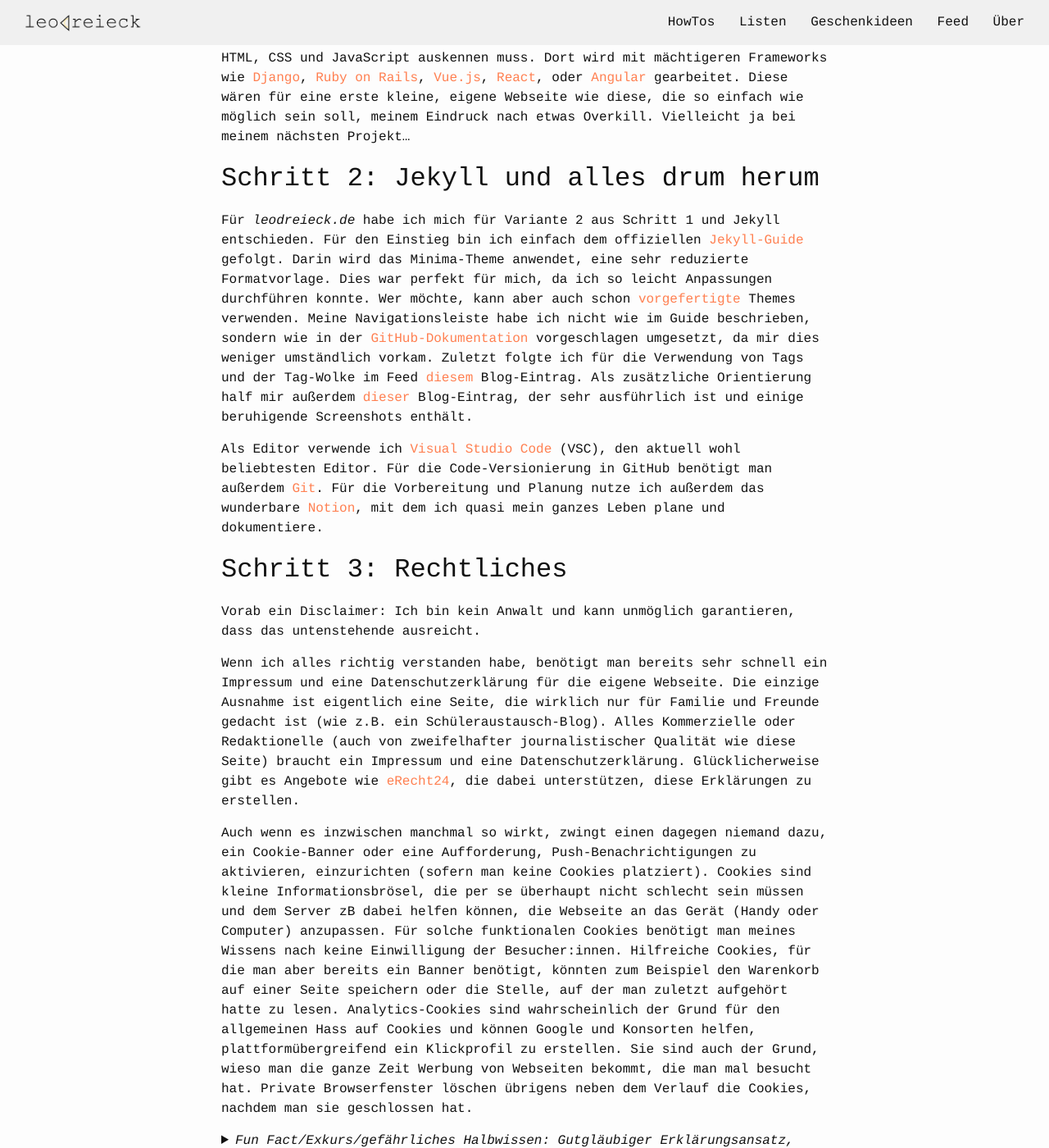
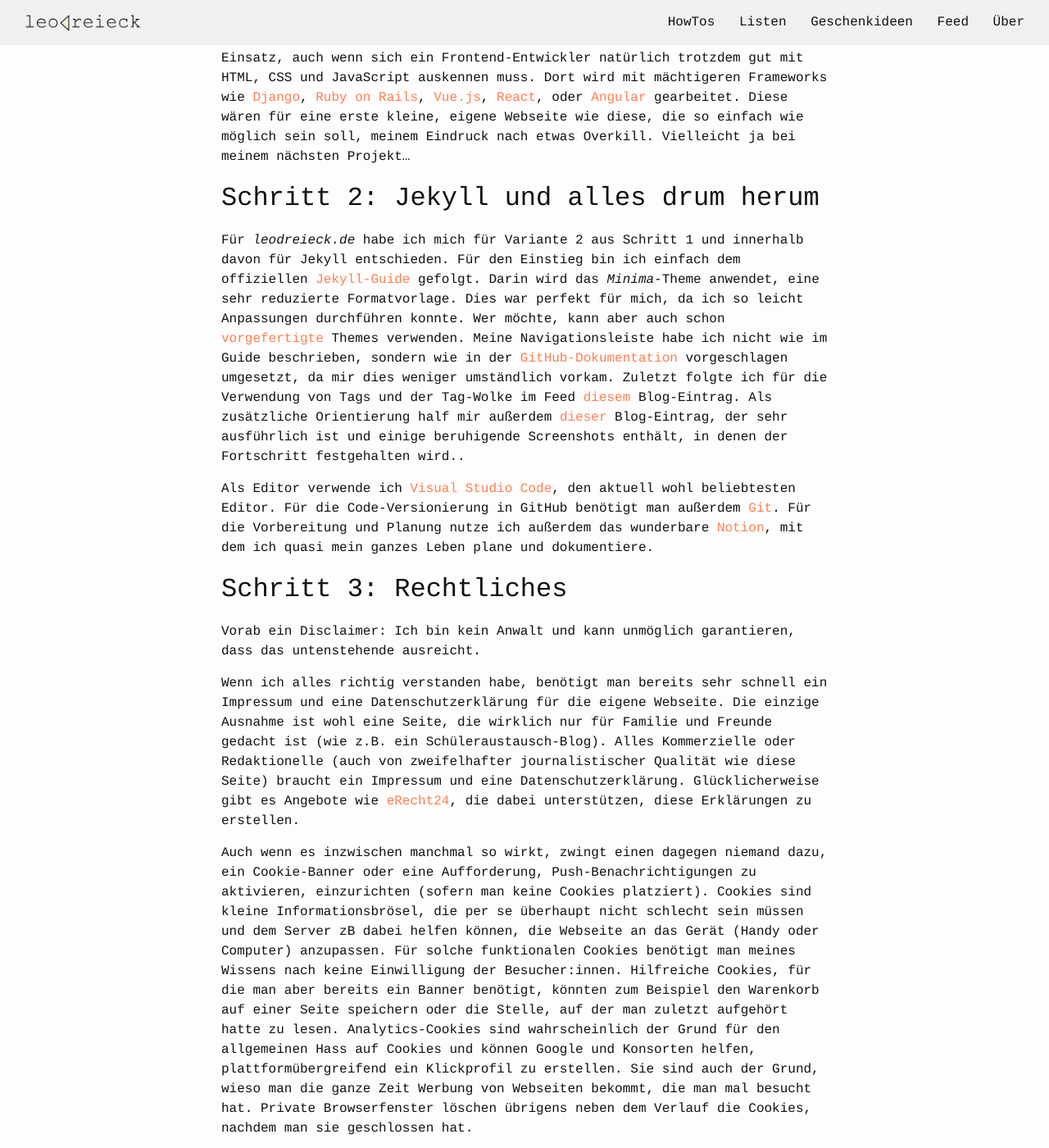
Before and after one commit to leodreieck/leodreieck.github.io, a Jekyll site: the page built from _posts/2022-11-13-eigene-website.md, in a window 1280 px wide and 1400 px high, scrolled down 1635 px. Shown: the whole window at 82% size. Built offline with Jekyll 4.4.1, drawn with Linux system fonts in a browser that asks for light colours; some of the changed text lies outside the part shown.

Commit message:
minor fixes and additions in adventskalender and website

```diff
--- a/_posts/2022-11-13-eigene-website.md
+++ b/_posts/2022-11-13-eigene-website.md
@@ -33,15 +33,15 @@
 
 ## Schritt 2: Jekyll und alles drum herum
 
-Für *leodreieck.de* habe ich mich für Variante 2 aus Schritt 1 und Jekyll entschieden. Für den Einstieg bin ich einfach dem offiziellen [Jekyll-Guide](https://jekyllrb.com/docs/step-by-step/10-deployment/) gefolgt. Darin wird das Minima-Theme anwendet, eine sehr reduzierte Formatvorlage. Dies war perfekt für mich, da ich so leicht Anpassungen durchführen konnte. Wer möchte, kann aber auch schon [vorgefertigte](https://jekyllrb.com/docs/themes/#overriding-theme-defaults) Themes verwenden. Meine Navigationsleiste habe ich nicht wie im Guide beschrieben, sondern wie in der [GitHub-Dokumentation](https://github.com/jekyll/minima#customize-navigation-links) vorgeschlagen umgesetzt, da mir dies weniger umständlich vorkam. Zuletzt folgte ich für die Verwendung von Tags und der Tag-Wolke im Feed [diesem](http://longqian.me/2017/02/09/github-jekyll-tag/) Blog-Eintrag. Als zusätzliche Orientierung half mir außerdem [dieser](https://www.aleksandrhovhannisyan.com/blog/getting-started-with-jekyll-and-github-pages/) Blog-Eintrag, der sehr ausführlich ist und einige beruhigende Screenshots enthält.
+Für *leodreieck.de* habe ich mich für Variante 2 aus Schritt 1 und innerhalb davon für Jekyll entschieden. Für den Einstieg bin ich einfach dem offiziellen [Jekyll-Guide](https://jekyllrb.com/docs/step-by-step/10-deployment/) gefolgt. Darin wird das *Minima*-Theme anwendet, eine sehr reduzierte Formatvorlage. Dies war perfekt für mich, da ich so leicht Anpassungen durchführen konnte. Wer möchte, kann aber auch schon [vorgefertigte](https://jekyllrb.com/docs/themes/#overriding-theme-defaults) Themes verwenden. Meine Navigationsleiste habe ich nicht wie im Guide beschrieben, sondern wie in der [GitHub-Dokumentation](https://github.com/jekyll/minima#customize-navigation-links) vorgeschlagen umgesetzt, da mir dies weniger umständlich vorkam. Zuletzt folgte ich für die Verwendung von Tags und der Tag-Wolke im Feed [diesem](http://longqian.me/2017/02/09/github-jekyll-tag/) Blog-Eintrag. Als zusätzliche Orientierung half mir außerdem [dieser](https://www.aleksandrhovhannisyan.com/blog/getting-started-with-jekyll-and-github-pages/) Blog-Eintrag, der sehr ausführlich ist und einige beruhigende Screenshots enthält, in denen der Fortschritt festgehalten wird..
 
-Als Editor verwende ich [Visual Studio Code](https://code.visualstudio.com/) (VSC), den aktuell wohl beliebtesten Editor. Für die Code-Versionierung in GitHub benötigt man außerdem [Git](https://git-scm.com/download/win). Für die Vorbereitung und Planung nutze ich außerdem das wunderbare [Notion](https://www.notion.so/product?fredir=1), mit dem ich quasi mein ganzes Leben plane und dokumentiere.
+Als Editor verwende ich [Visual Studio Code](https://code.visualstudio.com/), den aktuell wohl beliebtesten Editor. Für die Code-Versionierung in GitHub benötigt man außerdem [Git](https://git-scm.com/download/win). Für die Vorbereitung und Planung nutze ich außerdem das wunderbare [Notion](https://www.notion.so/product?fredir=1), mit dem ich quasi mein ganzes Leben plane und dokumentiere.
 
 ## Schritt 3: Rechtliches
 
 Vorab ein Disclaimer: Ich bin kein Anwalt und kann unmöglich garantieren, dass das untenstehende ausreicht.
 
-Wenn ich alles richtig verstanden habe, benötigt man bereits sehr schnell ein Impressum und eine Datenschutzerklärung für die eigene Webseite. Die einzige Ausnahme ist eigentlich eine Seite, die wirklich nur für Familie und Freunde gedacht ist (wie z.B. ein Schüleraustausch-Blog). Alles Kommerzielle oder Redaktionelle (auch von zweifelhafter journalistischer Qualität wie diese Seite) braucht ein Impressum und eine Datenschutzerklärung. Glücklicherweise gibt es Angebote wie [eRecht24](https://www.e-recht24.de/), die dabei unterstützen, diese Erklärungen zu erstellen.
+Wenn ich alles richtig verstanden habe, benötigt man bereits sehr schnell ein Impressum und eine Datenschutzerklärung für die eigene Webseite. Die einzige Ausnahme ist wohl eine Seite, die wirklich nur für Familie und Freunde gedacht ist (wie z.B. ein Schüleraustausch-Blog). Alles Kommerzielle oder Redaktionelle (auch von zweifelhafter journalistischer Qualität wie diese Seite) braucht ein Impressum und eine Datenschutzerklärung. Glücklicherweise gibt es Angebote wie [eRecht24](https://www.e-recht24.de/), die dabei unterstützen, diese Erklärungen zu erstellen.
 
 Auch wenn es inzwischen manchmal so wirkt, zwingt einen dagegen niemand dazu, ein Cookie-Banner oder eine Aufforderung, Push-Benachrichtigungen zu aktivieren, einzurichten (sofern man keine Cookies platziert). Cookies sind kleine Informationsbrösel, die per se überhaupt nicht schlecht sein müssen und dem Server zB dabei helfen können, die Webseite an das Gerät (Handy oder Computer) anzupassen. Für solche funktionalen Cookies benötigt man meines Wissens nach keine Einwilligung der Besucher:innen. Hilfreiche Cookies, für die man aber bereits ein Banner benötigt, könnten zum Beispiel den Warenkorb auf einer Seite speichern oder die Stelle, auf der man zuletzt aufgehört hatte zu lesen. Analytics-Cookies sind wahrscheinlich der Grund für den allgemeinen Hass auf Cookies und können Google und Konsorten helfen, plattformübergreifend ein Klickprofil zu erstellen. Sie sind auch der Grund, wieso man die ganze Zeit Werbung von Webseiten bekommt, die man mal besucht hat. Private Browserfenster löschen übrigens neben dem Verlauf die Cookies, nachdem man sie geschlossen hat.
 
@@ -49,7 +49,7 @@
 <summary> <i> Fun Fact/Exkurs/gefährliches Halbwissen: Gutgläubiger Erklärungsansatz, wieso wir Werbung für Dinge sehen, über die wir nur offline gesprochen haben </i></summary>
 <p></p>
 <p>
-Ihr kennt diesen besonders gruseligen Moment sicher auch: am einen Tag spricht man noch mit guten Freund:innen über einen Urlaub auf Bali (ohne ihn im Internet zu suchen!) und am nächsten Tag sieht man auf einmal Werbung für Flüge nach Bali. Das könnte ebenfalls mit den Cookies zusammenhängen. Anhand der Krümel, die wir mit unseren Klicks im Internet hinterlassen, werden “Profile” von uns angelegt (z.B.: Student, Single, keine Kinder, sportlich, …). Wenn jetzt eine Person mit einem sehr ähnlichen Profil (z.B.: gute Freund:innen) nach einem Urlaub in Bali suchen (weil sie zuvor mit ihrem guten Freund Leo darüber geredet haben und sich für einen Moment aus dem kühlen November wegträumen möchten), kann es für den Algorithmus Sinn ergeben, deren Klicks auch anderen ähnlichen Profilen (z.B.: mir!) vorzuschlagen. Ergänzt werden könnte das Ganze noch vom [Baader-Meinhoff-Phänomen](https://en.wikipedia.org/wiki/Frequency_illusion). Sehr gefährliches Halbwissen, aber ich finde, dass das gemäß [Ockhams Rasiermesser](https://de.wikipedia.org/wiki/Ockhams_Rasiermesser) eine ziemlich plausible Erklärung für das Phänomen ist. Exkurs Ende.
+Ihr kennt diesen besonders gruseligen Moment sicher auch: am einen Tag spricht man noch mit guten Freund:innen über einen Urlaub auf Bali (ohne ihn im Internet zu suchen!) und am nächsten Tag sieht man auf einmal Werbung für Flüge nach Bali. Das könnte ebenfalls mit den Cookies zusammenhängen. Anhand der Krümel, die wir mit unseren Klicks im Internet hinterlassen, werden “Profile” von uns angelegt (z.B.: Student, Single, keine Kinder, sportlich, …). Wenn jetzt eine Person mit einem sehr ähnlichen Profil (z.B.: gute Freund:innen) nach einem Urlaub in Bali suchen (weil sie zuvor mit ihrem guten Freund Leo darüber geredet haben und sich für einen Moment aus dem kühlen November wegträumen möchten), kann es für den Algorithmus Sinn ergeben, deren Klicks auch anderen ähnlichen Profilen (z.B.: mir!) vorzuschlagen. Ergänzt werden könnte das Ganze noch vom <a href="https://en.wikipedia.org/wiki/Frequency_illusion">Baader-Meinhoff-Phänomen</a>. Sehr gefährliches Halbwissen, aber ich finde, dass das gemäß <a href="https://de.wikipedia.org/wiki/Ockhams_Rasiermesser">Ockhams Rasiermesser</a> eine ziemlich plausible Erklärung für das Phänomen ist. Exkurs Ende.
 </p>
 </details>
 <p></p>
```
Also changed, not shown: other parts of _posts/2022-11-13-eigene-website.md (+2 -2 lines), _posts/2022-11-06-adventskalender.md (+1 -0 lines).
